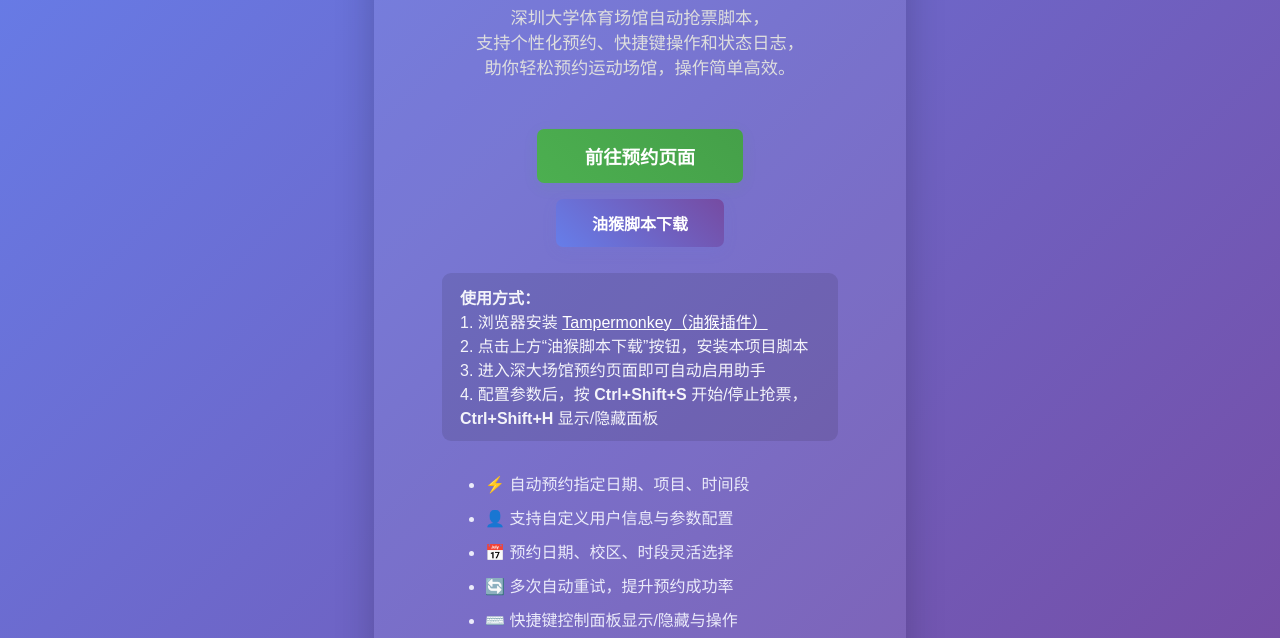
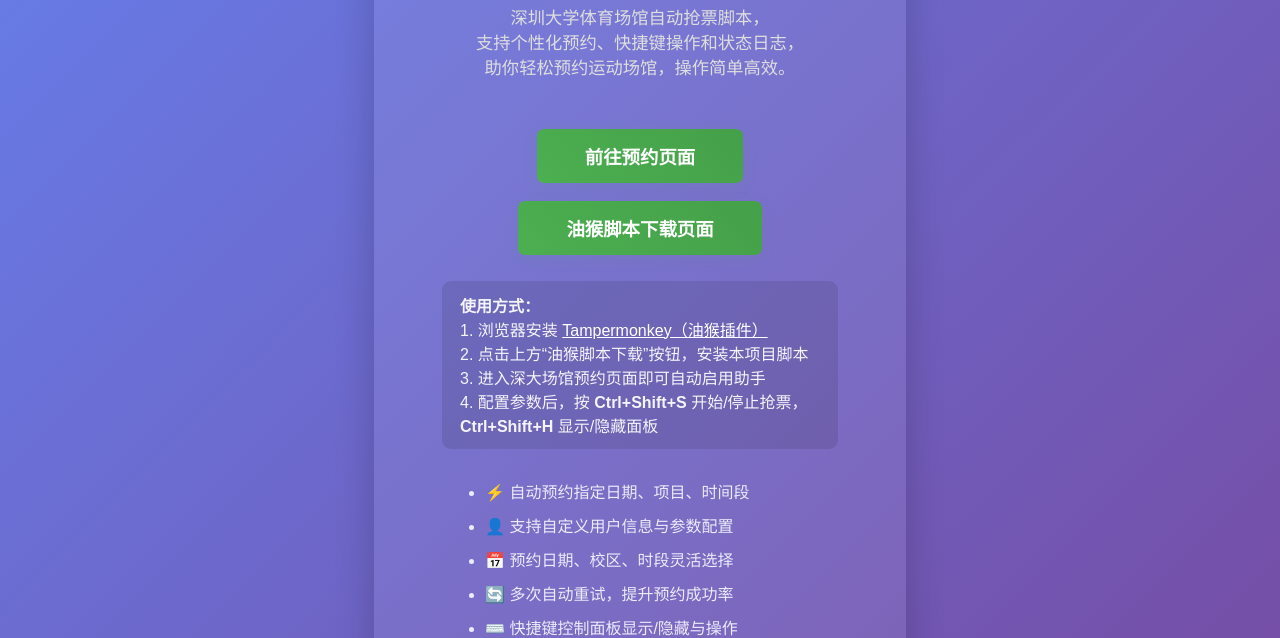
Before and after one commit to zskfree/SZU_Sports, a plain HTML site: page index.html in a window 1280 px wide. Shown: the part 160-798 px from the top of the page. Drawn offline with Linux system fonts and the light colour scheme.

Commit message:
Update index.html

```diff
--- a/index.html
+++ b/index.html
@@ -111,12 +111,12 @@
             支持个性化预约、快捷键操作和状态日志，<br>
             助你轻松预约运动场馆，操作简单高效。
         </div>
-        <button class="btn-main" onclick="window.location.href='https://ehall.szu.edu.cn/qljfwapp/sys/lwSzuCgyy/index.do#/sportVenue'">
+        <button class="btn-main" onclick="window.location.href='https://ehall.szu.edu.cn/qljfwapp/sys/lwSzuCgyy/index.do">
             前往预约页面
         </button>
         <br>
-        <button class="btn-secondary" onclick="window.open('https://greasyfork.org/zh-CN/scripts/537386-深圳大学体育场馆自动抢票', '_blank')">
-            油猴脚本下载
+        <button class="btn-main" onclick="window.location.href='https://greasyfork.org/zh-CN/scripts/537386-%E6%B7%B1%E5%9C%B3%E5%A4%A7%E5%AD%A6%E4%BD%93%E8%82%B2%E5%9C%BA%E9%A6%86%E8%87%AA%E5%8A%A8%E6%8A%A2%E7%A5%A8'">
+            油猴脚本下载页面
         </button>
         <div class="usage">
             <strong>使用方式：</strong><br>
```
